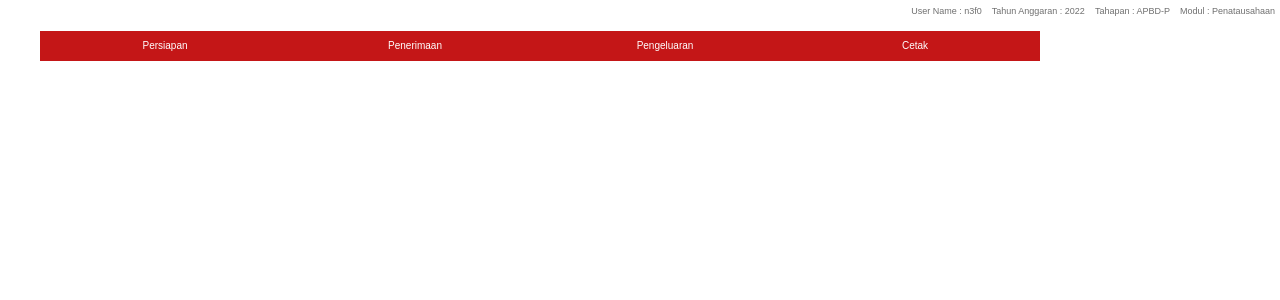
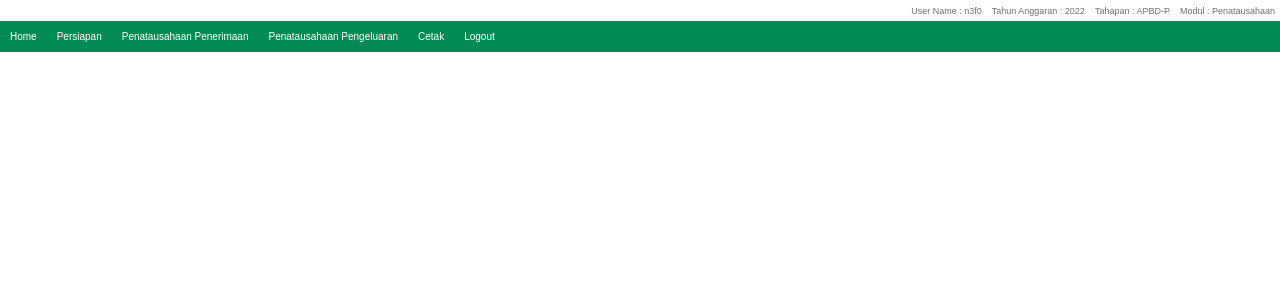
Before and after one commit to n3f0/simbendahara, a React (Create React App) app: page / in a window 1280 px wide. Shown: the top 300 px of the page. Built offline with nearby package versions, Linux system fonts and the light colour scheme.

Commit message:
update menu

```diff
--- a/src/component/navbar/Navbar.jsx
+++ b/src/component/navbar/Navbar.jsx
@@ -1,57 +1,62 @@
-import React from 'react'
-import './navbar.css'
-const Navbar=(props)=>{
-    return (
-        <nav className='menu'>
-           <ul className="nav">
+import React from "react";
+import "./navbar.css";
+const Navbar = (props) => {
+  return (
+    <nav className="top-nav">
+        <a href="/">Home</a>
+        <ul className="nav-group">
             <li><a href="">Persiapan</a>
                 <ul>
                     <li><a href="">Rekanan</a></li>
                     <li><a href="">Kontrak</a></li>
                     <li><a href="">Adendum</a></li>
-                    <li><a href="">BAST Barang dan Jasa</a></li>
-                    <li><a href="">BAST Belanja Modal</a></li>
+                    <li><a href="">Berita Acara Barang Jasa</a></li>
+                    <li><a href="">Berita Acara Belanja Modal</a></li>
                 </ul>
             </li>
-            <li><a href="">Penerimaan</a>
+            <li><a href="">Penatausahaan Penerimaan</a>
                 <ul>
                     <li><a href="">SKP/SKR</a></li>
-                    <li><a href="">Tanda Bukti Penerimaan</a>
+                    <li><a href="">TBP</a>
                         <ul>
-                            <li><a href="">TBP dengan Penetapan</a></li>
-                            <li><a href="">TBP Tanpa Penetapan</a></li>
+                            <li><a href="">Dengan Penetapan</a></li>
+                            <li><a href="">Tanpa Penetapan</a></li>
                         </ul>
                     </li>
-                    <li><a href="">Surat Tanda Setoran</a>
+                    <li><a href="">STS</a>
                         <ul>
+                            <li><a href="">Dengan Penetapan</a></li>
                             <li><a href="">Tanpa Penetapan</a></li>
-                            <li><a href="">Dengan Penetapan</a></li>
-                            <li><a href="">RKUD</a></li>
                         </ul>
                     </li>
                     <li><a href="">BKU Bendahara Penerimaan</a></li>
+
+
                 </ul>
             </li>
-            <li><a href="">Pengeluaran</a>
+            <li><a href="">Penatausahaan Pengeluaran</a>
                 <ul>
                     <li><a href="">SPP</a>
                         <ul>
-                            <li><a href="">UP</a></li>
+                            <li><a href="">Uang Persediaan</a></li>
                             <li><a href="">LS</a></li>
                             <li><a href="">GU/TU</a></li>
                         </ul>
                     </li>
                     <li><a href="">SPM</a></li>
                     <li><a href="">Tanda Bukti Pengeluaran (TBP)</a></li>
+                    <li><a href="">Pajak UP/GU/TU</a></li>
+                    <li><a href="">Pelimpahan Uang</a></li>
                     <li><a href="">Pengembalian Belanja</a></li>
                     <li><a href="">BKU Bendahara Pengeluaran</a></li>
                     <li><a href="">Pertanggung Jawaban UP/GU/TU</a></li>
                 </ul>
             </li>
             <li><a href="">Cetak</a></li>
-           </ul>
-        </nav>
-    )
-}
+        </ul>
+        <a href="/logout">Logout</a>
+    </nav>
+  );
+};
 
-export default Navbar
+export default Navbar;
--- a/src/component/navbar/navbar.css
+++ b/src/component/navbar/navbar.css
@@ -1,57 +1,75 @@
-.menu{
-    background-color: #c41617;
-    width: 100%;
+.top-nav{
+    background-color: #018a53;
+    padding:0;
+    display: flex;
+    justify-content: baseline;
+    font-size: 10pt;
+    position: relative;
+}
+.top-nav a{
+    text-decoration: none;
+    color:white;
     font-size:10px;
+    margin:0;
+    padding:10px;
+
 }
-.nav {
-    list-style: none;
-    float: left;
-    text-align: center;
+.top-nav>.nav-group{
+    list-style:none;
+    display:flex;
+    flex-wrap: nowrap;
+    margin:0;
+    padding:0;
 }
-.nav li {
-    display: inline-block;
-    position: relative;
-    float: left;
-    background: #c41617;
+.top-nav>.nav-group>li{
+    margin:0;
+    padding:0;
+    display: flex;
 }
-.nav li a {
-    display: inline-block;
-    width: 250px;
-    line-height: 30px;
-    text-decoration: none;
-    color: #fff;
+
+.top-nav>.nav-group>li>ul>li>a{
+    width:100%;
 }
-.nav li li {
-    float: left;
-}
-.nav li li a {
+.top-nav>.nav-group>li:hover > ul{
     display: block;
 }
-.nav li:hover {
-    background: #000;
+.top-nav>.nav-group>li>ul{
+    display: none;
+    position:absolute;
+    list-style:none;
+    top:100%;
+    background: #018a53;
+    margin:0;
+    padding:0;
 }
-.nav ul {
-    position: absolute;
-    left: 0;
-    padding: 0;
-    display: none;
+.top-nav>.nav-group>li>ul>li{
+    border-left: 3px solid #003822;
+    display: flex;
 }
-.nav li:hover ul ul {
-    display: none;
-}
-.nav li:hover ul ul ul {
-    display: none;
-}
-.nav li:hover ul {
+.top-nav>.nav-group>li>ul>li:hover>ul{
     display: block;
 }
-.nav li li:hover ul {
-    margin-top: -30px;
-    margin-left: 250px;
-    display: block;
+.top-nav>.nav-group>li>ul>li>ul{
+    display:none;
+    position:absolute;
+    list-style:none;
+    left:100%;
+    background: #018a53;
+    margin:0;
+    padding:0;
 }
-.nav li li li:hover ul {
-    margin-top: -30px;
-    margin-left: 250px;
-    display: block;
+.top-nav>.nav-group>li>ul>li>ul>li{
+    width:150px;
+    display: flex;
+    border-left: 3px solid #003822;
 }
+.top-nav>.nav-group>li>ul>li>ul>li>a{
+    width:100%;
+}
+
+.top-nav li:hover{
+    background-color: #015433;
+}
+.top-nav>a:hover{
+    background-color: #015433;
+}
```
